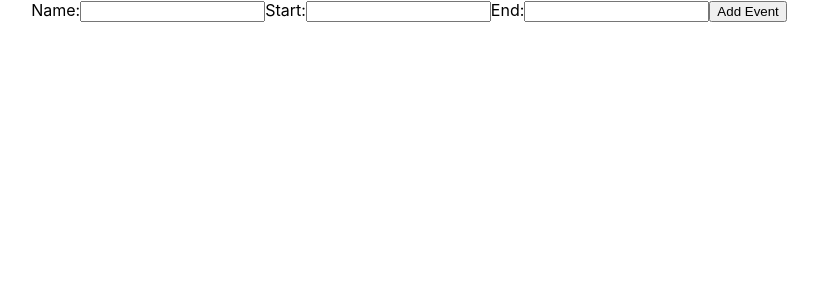
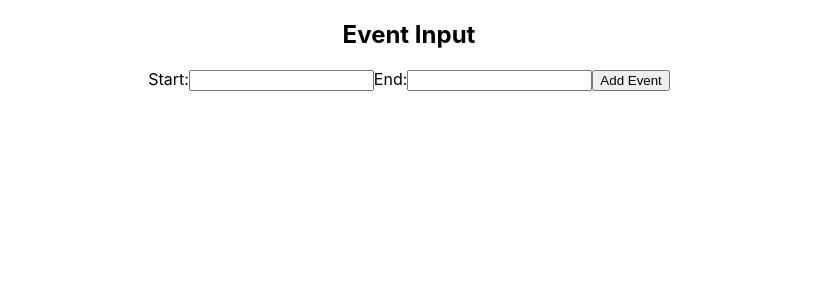
Before and after one commit to ccd330/SST-Code-Challenge, a React (Create React App) app in the folder timeline-challenge/: page / in a window 1280 px wide. Shown: the top 300 px of the page, without its empty margins (231-1049 px from the left). Built offline with nearby package versions, Linux system fonts and the light colour scheme.

Commit message:
removed extraneous files, kept testing file but need to add styling

```diff
--- a/timeline-challenge/src/App.js
+++ b/timeline-challenge/src/App.js
@@ -1,18 +1,30 @@
-import React, {useState} from 'react';
-import Timeline from './timeline';
-import EventForm from './form';
+//import React, {useState} from 'react';
+// import Timeline from './timeline';
+// import EventForm from './form';
+
+// const App = () => {
+//   const [events, setEvents] = useState([]);
+
+//   const addEvent = (event) => {
+//     setEvents([...events, event]);
+//   };
+
+//   return (
+//     <div className="app">
+//       <EventForm onSubmit={addEvent} />
+//       <Timeline events={events} />
+//     </div>
+//   );
+// };
+
+// export default App;
+import React from 'react';
+import Timeline from './Timeline';
 
 const App = () => {
-  const [events, setEvents] = useState([]);
-
-  const addEvent = (event) => {
-    setEvents([...events, event]);
-  };
-
   return (
-    <div className="app">
-      <EventForm onSubmit={addEvent} />
-      <Timeline events={events} />
+    <div>
+      <Timeline />
     </div>
   );
 };
--- a/timeline-challenge/src/form.js
+++ /dev/null
@@ -1,52 +0,0 @@
-import React, { useState } from 'react';
-
-const EventForm = ({ onSubmit }) => {
-    const [name, setName] = useState('');
-    const [start, setStart] = useState('');
-    const [end, setEnd] = useState('');
-
-    const handleSubmit = (e) => {
-        e.preventDefault();
-        // Validate the form data and add the new event to the list
-        const startTime = parseInt(start);
-        const endTime = parseInt(end);
-        if (!isNaN(startTime) && !isNaN(endTime) && startTime < endTime) {
-        onSubmit({ name, start: startTime, end: endTime });
-        }
-    };
-
-    return (
-        <form onSubmit={handleSubmit}>
-        <label>
-            Name:
-            <input
-            name="name"
-            type="text"
-            value={name}
-            onChange={(e) => setName(e.target.value)}
-            />
-        </label>
-        <label>
-            Start:
-            <input
-            name="start"
-            type="number"
-            value={start}
-            onChange={(e) => setStart(e.target.value)}
-            />
-        </label>
-        <label>
-            End:
-            <input
-            name="end"
-            type="number"
-            value={end}
-            onChange={(e) => setEnd(e.target.value)}
-            />
-        </label>
-        <button type="submit">Add Event</button>
-        </form>
-    );
-};
-
-export default EventForm;
--- a/timeline-challenge/src/timeline.js
+++ b/timeline-challenge/src/timeline.js
@@ -1,43 +1,105 @@
-import React from 'react';
+import React, { useState } from 'react';
 
-const Timeline = ({ events }) => {
-  // Sort the events by start time
-    events.sort((a, b) => a.start - b.start);
+const Timeline = () => {
+  const [events, setEvents] = useState([]); // initialize an empty array of events
 
-    return (
-        <div className="timeline">
+  // utility function to find the minimum number of required levels to stack the events
+    const findMinLevels = () => {
+        // sort the events by start time
+        const sortedEvents = events.sort((a, b) => a.start - b.start);
+
+        // initialize an array of levels, where each level represents the end time of the event in that level
+        const levels = [];
+
+        // iterate through the sorted events
+        for (const event of sortedEvents) {
+        // find the first level that is available for this event (i.e., level end time is before the start time of the event)
+        const availableLevel = levels.findIndex(levelEndTime => levelEndTime <= event.start);
+
+        // if no level is available, push a new level with the end time of the event
+        if (availableLevel === -1) {
+            levels.push(event.end);
+        } else {
+            // otherwise, update the end time of the available level with the end time of the event
+            levels[availableLevel] = event.end;
+        }
+        }
+
+        // return the number of levels used
+        return levels.length;
+    };
+
+    // event handler for the submit button of the form
+    const handleSubmit = event => {
+        event.preventDefault();
+
+        // get the form values
+        const start = event.target.start.value;
+        const end = event.target.end.value;
+
+        // validate the form values
+        if (start < 0 || end > 86400 || start >= end) {
+        return; // do not add the event if the values are invalid/
+        }
+
+        // add the new event to the list of events
+        setEvents([...events, { start, end }]);
+    };
+
+return (
+    <div>
+        {/* render the timeline */}
+        <div style={{ display: 'flex' }}>
+
+        {/* render the level numbers */}
+        <div style={{ width: '50px', position: 'absolute', top: 0 }}>
+            {Array.from(Array(findMinLevels())).map((_, index) => (
+                <div key={index} style={{ height: '20px' }}>
+                {index + 1}
+                </div>
+            ))}
+        </div>
         {events.map((event, index) => {
-            // Initialize an array to keep track of which levels are occupied at a given time
-            const occupiedLevels = new Array(events.length).fill(false);
+            // calculate the width and offset of the event based on its start and end times
+            const width = (event.end - event.start) / 86400 * 100;
+            const offset = event.start / 86400 * 100;
 
-            // Find the lowest unoccupied level for this event
-            let level = 0;
-            while (occupiedLevels[level]) {
-            level++;
-            }
+            // calculate the level of the event based on the number of minimum required levels
+            const minLevels = findMinLevels();
+            const level = index % minLevels;
 
-            // Mark this level as occupied
-            for (let i = event.start; i < event.end; i++) {
-            occupiedLevels[level] = true;
-            }
-
-            // Render the event block on the timeline
+            // return the event element
             return (
             <div
                 key={index}
-                className="event-block"
                 style={{
-                top: level * 50,
-                width: event.end - event.start,
-                left: event.start,
+                position: 'absolute',
+                left: `${offset}%`,
+                width: `${width}%`,
+                top: `${level * 20}px`,
+                backgroundColor: 'red',
+                height: '20px',
                 }}
-            >
-                {event.name}
-            </div>
+            />
             );
         })}
         </div>
-    );
-};
 
+        {/* render the form to create new timeline entries */}
+        <h2>Event Input</h2>
+        <form onSubmit={handleSubmit}>
+        <label>
+            Start:
+            <input type="number" name="start" />
+        </label>
+        <label>
+            End:
+            <input type="number" name="end" />
+        </label>
+        <button type="submit">Add Event</button>
+        </form>
+    </div>
+);
+
+}
 export default Timeline;
```
Also changed, not shown: timeline-challenge/src/NewEventForm.js (deleted, +0 -140 lines), timeline-challenge/src/test.js (added).
